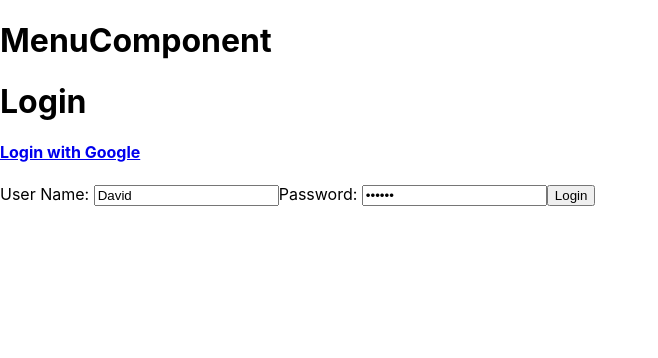
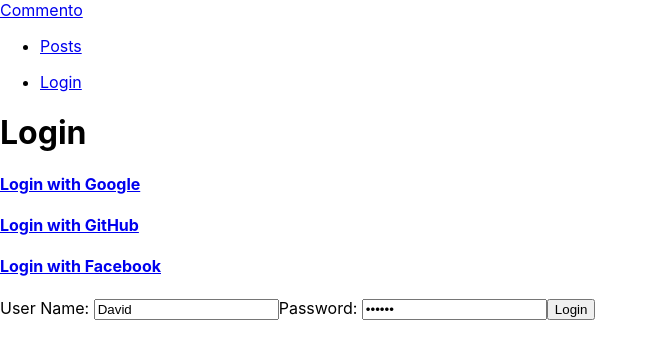
Before and after one commit to dato7898/commento-front, a React (Create React App) app: page /login in a window 1280 px wide. Shown: the top 358 px of the page, without its empty margins (0-658 px from the left). Built offline with nearby package versions, Linux system fonts and the light colour scheme.

Commit message:
add logout and login by github and facebook

```diff
--- a/src/component/InstructorApp.jsx
+++ b/src/component/InstructorApp.jsx
@@ -5,13 +5,14 @@ import CourseComponent from './CourseComponent';
 import LoginComponent from './LoginComponent';
 import AuthenticatedRoute from './AuthenticatedRoute';
 import RegisterComponent from './RegisterComponent';
+import MenuComponent from './MenuComponent';
 
 class InstructorApp extends Component {
     render() {
         return (
             <Router>
                 <>
-                    <h1>MenuComponent</h1>
+                    <MenuComponent />
                     <Switch>
                         <AuthenticatedRoute path="/" exact component={ListPostComponent} />
                         {/* Сделать редирект на home когда залогинен */}
--- a/src/component/LoginComponent.jsx
+++ b/src/component/LoginComponent.jsx
@@ -47,6 +47,8 @@ class LoginComponent extends Component {
                     {this.state.showSuccessMessage && <div>Login Sucessful</div>}
                     <div>
                         <h4><a href={window.API_URL + "/oauth2/authorization/google"}>Login with Google</a></h4>
+                        <h4><a href={window.API_URL + "/oauth2/authorization/github"}>Login with GitHub</a></h4>
+                        <h4><a href={window.API_URL + "/oauth2/authorization/facebook"}>Login with Facebook</a></h4>
                     </div>
                     User Name: <input type="text" name="username" value={this.state.username} onChange={this.handleChange} />
                     Password: <input type="password" name="password" value={this.state.password} onChange={this.handleChange} />
--- /dev/null
+++ b/src/component/MenuComponent.jsx
@@ -0,0 +1,29 @@
+import React, { Component } from 'react'
+import { Link, withRouter } from 'react-router-dom'
+import { isUserLoggedIn as checkUserLogin, logout } from '../service/AuthenticationService';
+
+class MenuComponent extends Component {
+
+    render() {
+        const isUserLoggedIn = checkUserLogin();
+
+        return (
+            <header>
+                <nav className="navbar navbar-expand-md navbar-dark bg-dark">
+                    <div><a href="/" className="navbar-brand">Commento</a></div>
+                    <ul className="navbar-nav">
+                        <li><Link className="nav-link" to="/post">Posts</Link></li>
+                    </ul>
+                    <ul className="navbar-nav navbar-collapse justify-content-end">
+                        {!isUserLoggedIn && <li><Link className="nav-link" to="/login">Login</Link></li>}
+                        {isUserLoggedIn && <li><Link className="nav-link" to="/login" onClick={() => {
+                            logout();
+                        }}>Logout</Link></li>}
+                    </ul>
+                </nav>
+            </header>
+        )
+    }
+}
+
+export default withRouter(MenuComponent)
--- a/src/index.js
+++ b/src/index.js
@@ -25,7 +25,8 @@ axios.interceptors.response.use(
       const originalRequest = error.config;
       let refreshToken = Cookies.get(window.REFRESH_TOKEN_HEADER);
       // Only Unauthorized error code was processed
-      if (error.response.status === 401 &&
+      if (refreshToken &&
+          error.response.status === 401 &&
           !originalRequest._retry
       ) {
           originalRequest._retry = true;
--- a/src/service/AuthenticationService.js
+++ b/src/service/AuthenticationService.js
@@ -41,3 +41,9 @@ export const setupAxiosHeader = (token) => {
         axios.defaults.headers.common['authorization'] = token;
     }
 }
+
+export const logout = () => {
+    Cookies.remove(window.TOKEN_HEADER);
+    Cookies.remove(window.REFRESH_TOKEN_HEADER);
+    axios.defaults.headers.common['authorization'] = undefined;
+};
```
